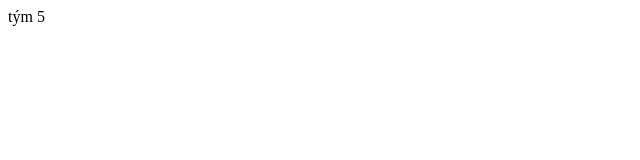
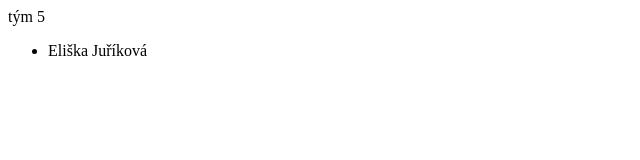
Before and after one commit to jakubmichalko/CLG24-T5, a plain HTML site: page index.html in a window 1280 px wide. Shown: the whole page, without its empty margins (0-640 px from the left). Drawn offline with Linux system fonts and the light colour scheme.

Commit message:
Update index.html

```diff
--- a/index.html
+++ b/index.html
@@ -5,5 +5,7 @@
 </head>
 <body class="mainContainer">
    <hl> tým 5 </hl>
+<ul>
+    <li>Eliška Juříková</li>
+</ul>
 </body>
-</html>
```
